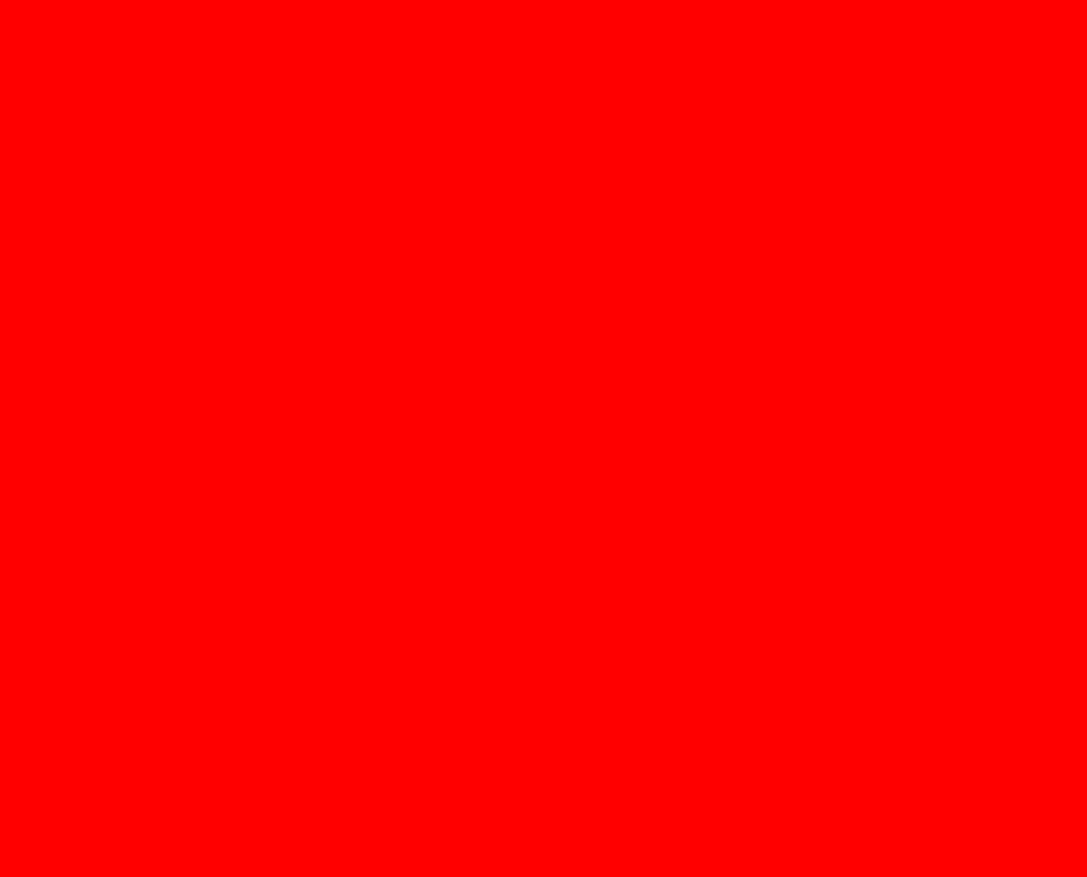
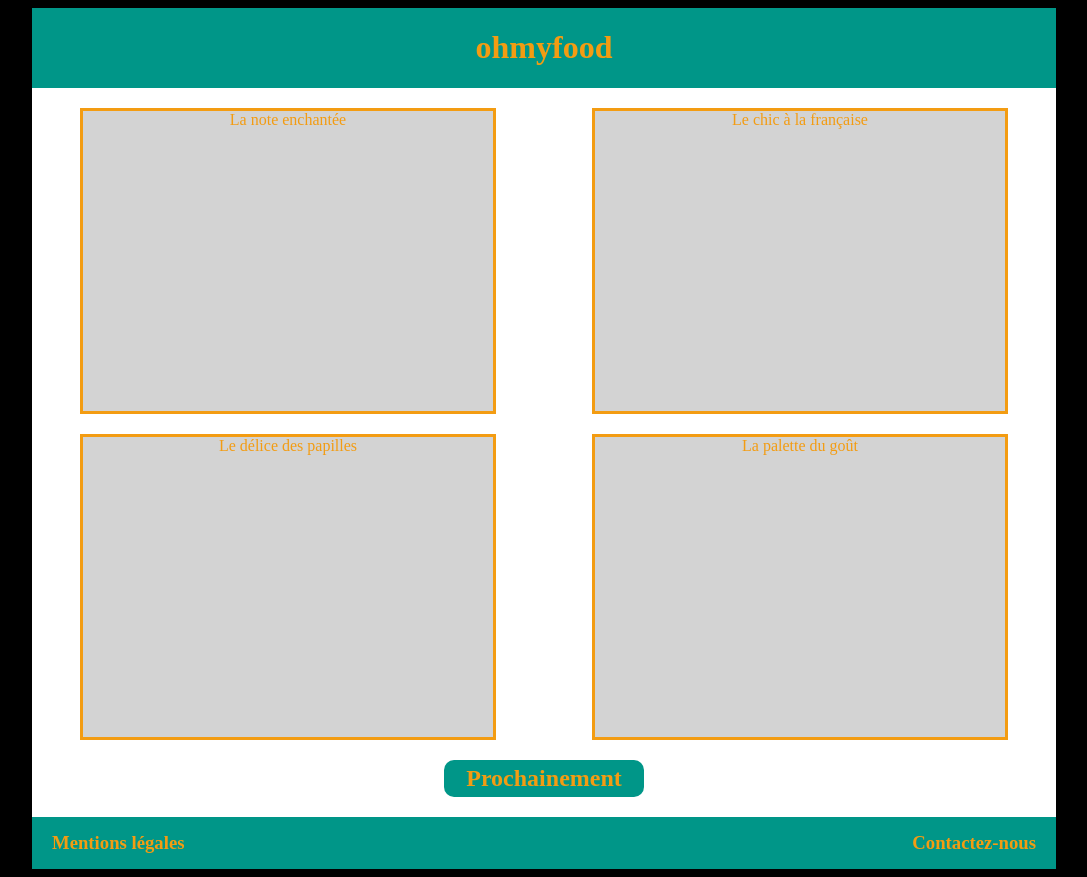
Before and after one commit to Mai201/Ohmyfood, a website: page index.html in a window 1280 px wide. Shown: the whole page, without its empty margins (96-1183 px from the left). Before the commit the page ends 800 px from the top, so only its background shows below. Drawn offline with Linux system fonts and the light colour scheme.

Commit message:
Update sass
Ajout structure globale de la page
Màj 7-1
màj sass

```diff
--- a/index.html
+++ b/index.html
@@ -6,5 +6,23 @@
         <title>Ohmyfood! Paris</title>
     </head>
     <body>
+        <header><h1>ohmyfood</h1></header>
+        <section class="menus">
+            <section class="ligne1">
+                <article class="menu1">La note enchantée</article>
+                <article class="menu2">Le chic à la française</article>
+            </section>
+            <section class="ligne2">
+                <article class="menu3">Le délice des papilles</article>
+                <article class="menu4">La palette du goût</article>
+            </section>
+            <section class="prochainement">
+                <article class="btn"><h2>Prochainement</h2></article>
+            </section>
+        </section>
+        <footer>
+            <nav class="mLeg"><h3>Mentions légales</h3></nav>
+            <nav class="contact"><h3>Contactez-nous</h3></nav>
+        </footer>
     </body>
 </html>
--- /dev/null
+++ b/sass/base/_body.scss
@@ -0,0 +1,5 @@
+body
+{
+    font-family:"monospace" "Times New Roman";
+    color: $color-txt;
+}
--- /dev/null
+++ b/sass/base/_html.scss
@@ -0,0 +1,4 @@
+html
+{
+    background-color:$bg-html;
+}
--- /dev/null
+++ b/sass/layouts/_footer.scss
@@ -0,0 +1,24 @@
+footer
+{
+    @include blocpage;
+}
+
+footer {
+    background-color: $color-primary;
+}
+
+footer {
+    justify-content: space-between;
+    padding-top: 10px;
+    padding-bottom: 10px;
+}
+
+nav{
+    padding-left: 20px;
+    padding-right: 20px;
+}
+
+h3 {
+    margin-top: 5px;
+    margin-bottom: 5px;
+}
--- /dev/null
+++ b/sass/layouts/_header.scss
@@ -0,0 +1,14 @@
+header
+{
+    @include blocpage;
+}
+
+header {
+    background-color: $color-primary;
+}
+
+h1
+{
+    width:100%;
+    text-align: center;
+}
--- a/sass/main.scss
+++ b/sass/main.scss
@@ -1,5 +1,8 @@
-/* test couleur */
-
-html {
-    background-color:red;
-}
+@import "./utils/variables";
+@import "./base/html";
+@import "./base/body";
+@import "./utils/mixins";
+@import "./layouts/header";
+@import "./layouts/footer";
+@import "./pages/menus-page1";
+@import "./utils/media";
--- /dev/null
+++ b/sass/pages/_menus-page1.scss
@@ -0,0 +1,53 @@
+.menus
+{
+    @include blocpage;
+}
+
+
+
+h2 {
+    width:100%;
+    text-align: center;
+}
+
+
+.menus{
+    padding-top: 20px;
+    padding-bottom: 20px;
+    flex-direction: column;
+    background-color:$color-bg-menus;
+}
+
+.ligne1, .ligne2 {
+    display:flex;
+    flex-direction: row;
+    justify-content: space-around;
+    padding-bottom: 20px;
+}
+
+
+.menu1, .menu2, .menu3, .menu4
+{
+    background-color: lightgrey;
+    border: solid;
+    height: 300px;
+    width: 40%;
+    text-align: center;
+}
+
+.prochainement
+{
+    display:flex;
+    justify-content: center;
+}
+.btn
+{
+    background-color: $color-primary;
+    width: 200px;
+    border-radius: 10px;
+}
+
+h2 {
+    margin-top: 5px;
+    margin-bottom: 5px;
+}
--- /dev/null
+++ b/sass/utils/_media.scss
@@ -0,0 +1,5 @@
+@media all and (max-width:1024px) {
+    header, .menus, footer {
+        width:auto;
+    }
+}
--- /dev/null
+++ b/sass/utils/_mixins.scss
@@ -0,0 +1,6 @@
+@mixin blocpage
+{
+    width: 1024px;
+    margin:auto;
+    display: flex;
+}
--- /dev/null
+++ b/sass/utils/_variables.scss
@@ -0,0 +1,5 @@
+/*couleurs*/
+$bg-html:black;
+$color-txt:#f39c12;
+$color-primary:#009688;
+$color-bg-menus:white;
```
Also changed, not shown: css/style.css, 1 other file.
